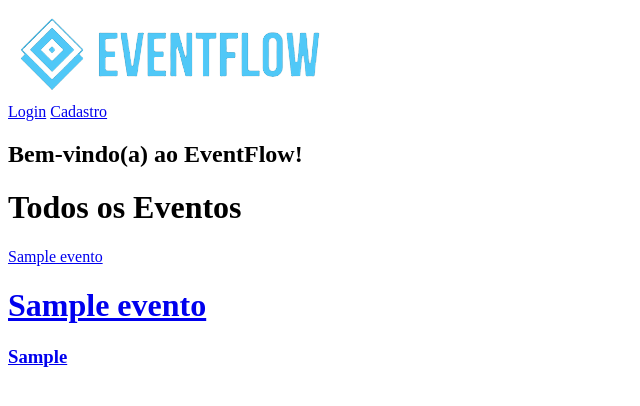
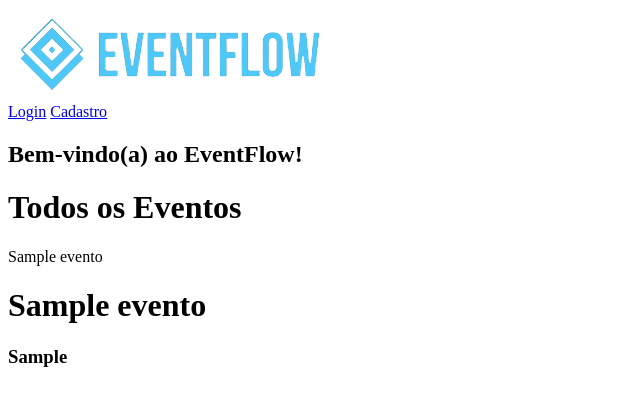
Before and after one commit to MrKevin284/phpEventFlow, a PHP site: page /EventFlow.php in a window 1280 px wide. Shown: the top 406 px of the page, without its empty margins (0-640 px from the left). Run offline with PHP 8.4, Linux system fonts and the light colour scheme; tables that the repository leaves empty or names only in its code hold one stand-in row (values such as "Sample post").

Commit message:
update20

```diff
--- a/EventFlow.php
+++ b/EventFlow.php
@@ -36,7 +36,7 @@
             if (mysqli_num_rows($resultado) > 0) {
                 // Exibir os eventos
                 while ($row = mysqli_fetch_assoc($resultado)) {
-                    echo '<a href="info_evento.php?id=' . $row["idevento"] . '" class="caixa_evento">';
+
                     echo '<div class="cartao">';
                     echo '<div class="cartao_esquerdo">';
                     echo '<span>' . $row["nome_evento"] . '</span>';
```
